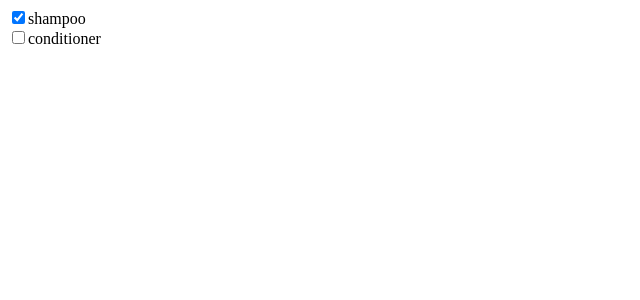
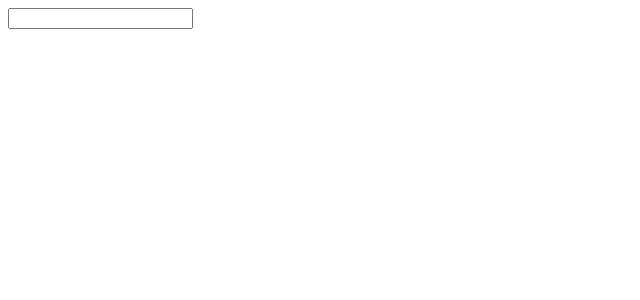
Before and after one commit to Bhanuteja74/todo-react, a React (Vite) app: page / in a window 1280 px wide. Shown: the top 300 px of the page, without its empty margins (0-640 px from the left). Built offline with nearby package versions, Linux system fonts and the light colour scheme.

Commit message:
Adds input component

```diff
--- a/src/App.jsx
+++ b/src/App.jsx
@@ -20,6 +20,27 @@ class Item extends Component {
         />
         <span>{this.props.todo.todo}</span>
       </div>
+    );
+  }
+}
+
+class Input extends Component {
+  constructor(props) {
+    super(props);
+    this.state = { value: "" };
+  }
+
+  handleChange = (event) => {
+    this.setState({ value: event.target.value });
+  };
+
+  render() {
+    return (
+      <input
+        type="text"
+        value={this.state.value}
+        onChange={this.handleChange}
+      />
     );
   }
 }
@@ -64,7 +85,7 @@ class App extends Component {
   }
 
   render() {
-    return <Todos />;
+    return <Input />;
   }
 }
 
```
